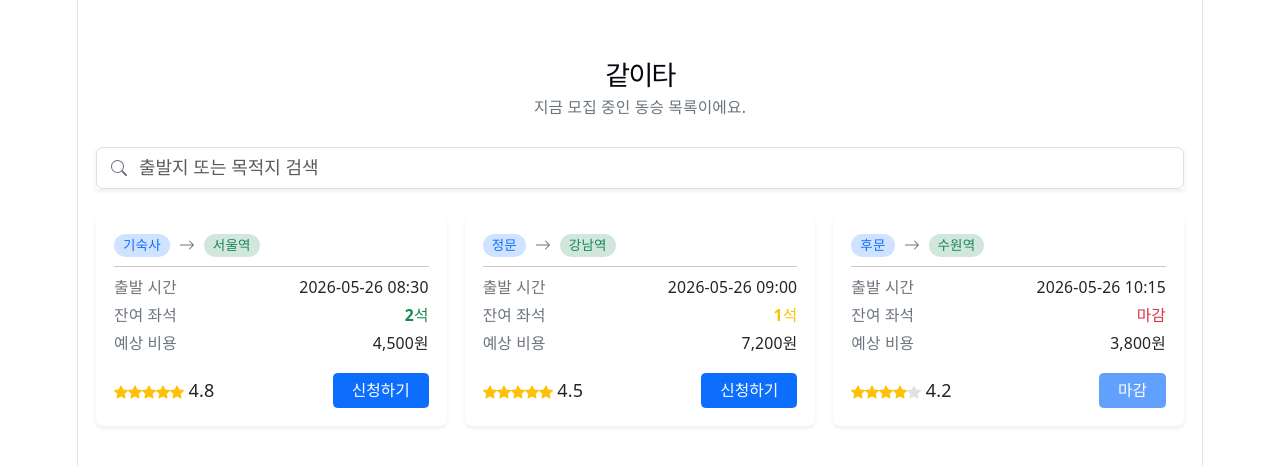
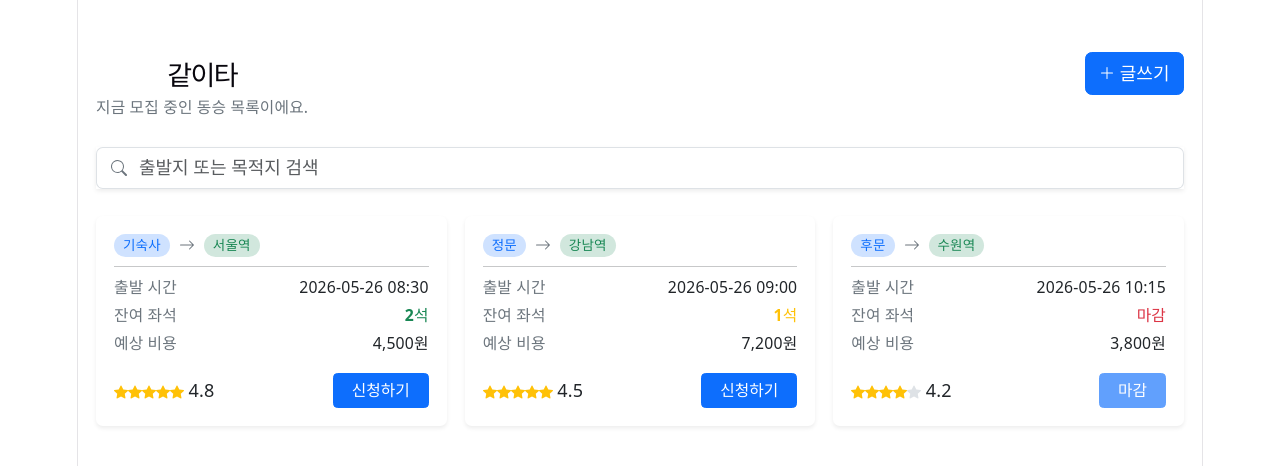
Before and after one commit to D0nghyeon-Kang/gachita, a React (Vite) app in the folder client/: page / in a window 1280 px wide. Shown: the top 466 px of the page. Built offline with nearby package versions, Linux system fonts and the light colour scheme.

Commit message:
feat: /write 라우트 추가 및 메인 화면 글쓰기 버튼 연결

```diff
--- a/client/src/App.jsx
+++ b/client/src/App.jsx
@@ -1,6 +1,7 @@
 import { BrowserRouter, Routes, Route } from 'react-router-dom'
 import MainPage from './pages/MainPage'
 import DetailPage from './pages/DetailPage'
+import WritePage from './pages/WritePage'
 
 function App() {
   return (
@@ -8,6 +9,7 @@ function App() {
       <Routes>
         <Route path="/" element={<MainPage />} />
         <Route path="/rides/:id" element={<DetailPage />} />
+        <Route path="/write" element={<WritePage />} />
       </Routes>
     </BrowserRouter>
   )
--- a/client/src/pages/MainPage.jsx
+++ b/client/src/pages/MainPage.jsx
@@ -1,3 +1,4 @@
+import { useNavigate } from 'react-router-dom'
 import RideCard from '../components/RideCard'
 
 const MOCK_RIDES = [
@@ -34,13 +35,28 @@ const MOCK_RIDES = [
 ]
 
 function MainPage() {
+  const navigate = useNavigate()
+
   return (
     <div className="container py-4 px-3">
 
       {/* 헤더 */}
-      <header className="mb-4">
-        <h1 className="fs-4 fw-bold mb-1">같이타</h1>
-        <p className="text-secondary small mb-0">지금 모집 중인 동승 목록이에요.</p>
+      <header className="d-flex align-items-center justify-content-between mb-4">
+        <div>
+          <h1 className="fs-4 fw-bold mb-1">같이타</h1>
+          <p className="text-secondary small mb-0">지금 모집 중인 동승 목록이에요.</p>
+        </div>
+        <button
+          type="button"
+          className="btn btn-primary d-flex align-items-center gap-1 flex-shrink-0"
+          onClick={() => navigate('/write')}
+          aria-label="게시글 작성"
+        >
+          <svg xmlns="http://www.w3.org/2000/svg" width="16" height="16" fill="currentColor" viewBox="0 0 16 16" aria-hidden="true">
+            <path d="M8 2a.5.5 0 0 1 .5.5v5h5a.5.5 0 0 1 0 1h-5v5a.5.5 0 0 1-1 0v-5h-5a.5.5 0 0 1 0-1h5v-5A.5.5 0 0 1 8 2z"/>
+          </svg>
+          <span className="d-none d-sm-inline">글쓰기</span>
+        </button>
       </header>
 
       {/* 검색/필터 바 */}
```
